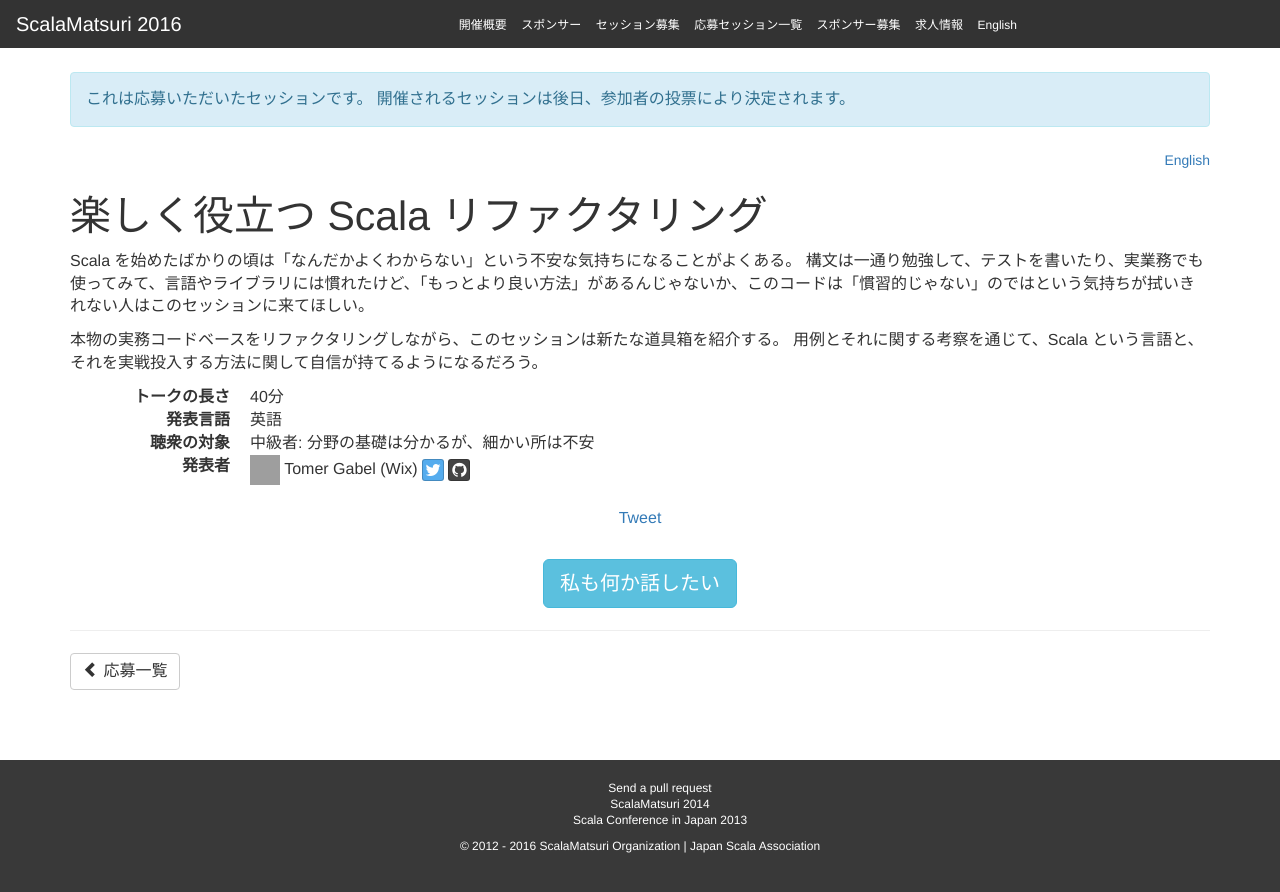
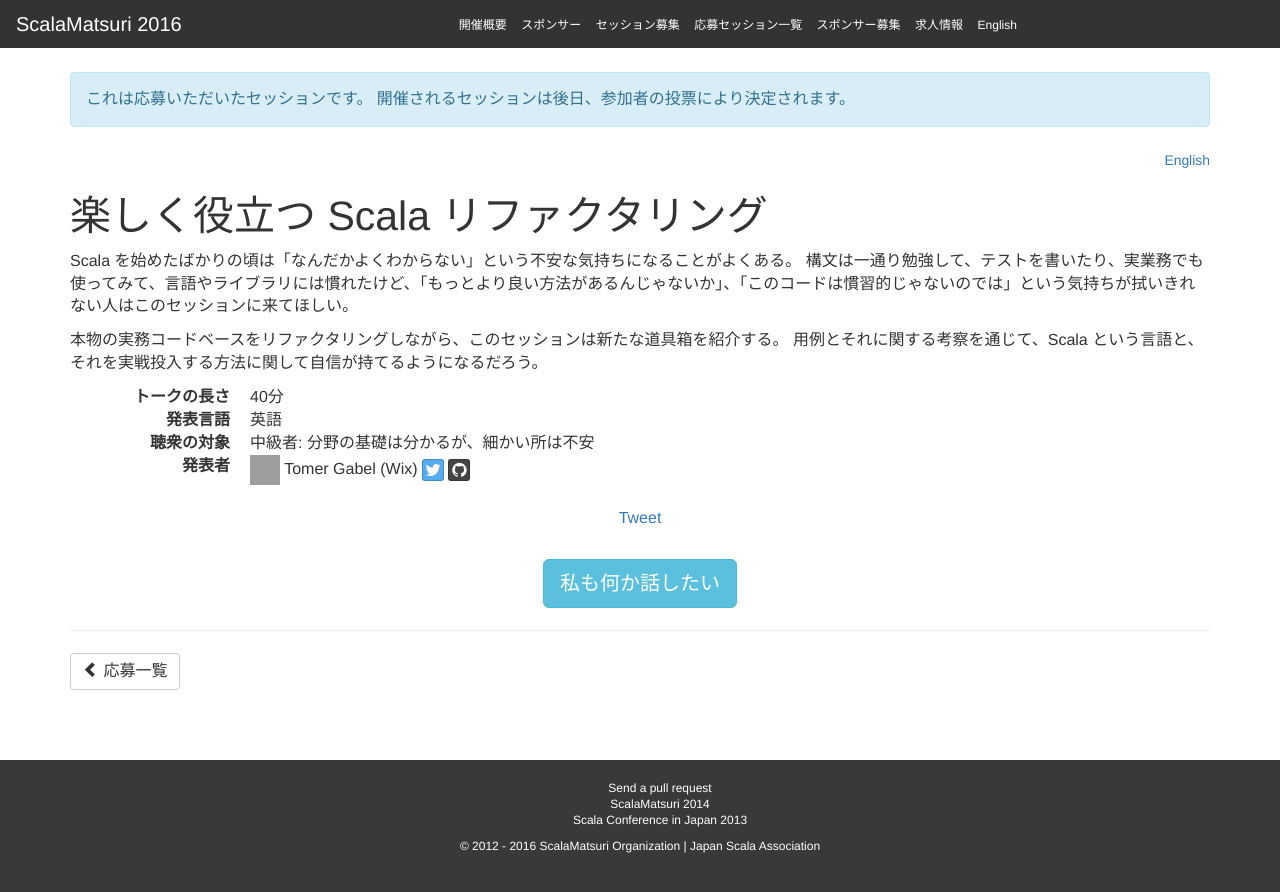
Before and after one commit to scalajp/2016.scalamatsuri.org, a Jekyll site: the page built from _candidates_ja/TomerGabel_1.html, in a window 1280 px wide. Shown: the top 892 px of the page. Built offline with Jekyll 4.4.1, drawn with Linux system fonts in a browser that asks for light colours; nearby versions of some CDN libraries; comment, search, counter and statistics services are not loaded; grey boxes are pictures that could not be loaded.

```diff
--- a/_candidates_ja/TomerGabel_1.html
+++ b/_candidates_ja/TomerGabel_1.html
@@ -10,6 +10,6 @@ icon: https://www.dropbox.com/s/g22pu5dmovdzq99/Tomer%20G%20color.jpg?raw=1
 organization: Wix
 ---
 <p>Scala を始めたばかりの頃は「なんだかよくわからない」という不安な気持ちになることがよくある。
-構文は一通り勉強して、テストを書いたり、実業務でも使ってみて、言語やライブラリには慣れたけど、「もっとより良い方法」があるんじゃないか、このコードは「慣習的じゃない」のではという気持ちが拭いきれない人はこのセッションに来てほしい。</p>
+構文は一通り勉強して、テストを書いたり、実業務でも使ってみて、言語やライブラリには慣れたけど、「もっとより良い方法があるんじゃないか」、「このコードは慣習的じゃないのでは」という気持ちが拭いきれない人はこのセッションに来てほしい。</p>
 <p>本物の実務コードベースをリファクタリングしながら、このセッションは新たな道具箱を紹介する。
 用例とそれに関する考察を通じて、Scala という言語と、それを実戦投入する方法に関して自信が持てるようになるだろう。</p>
```
